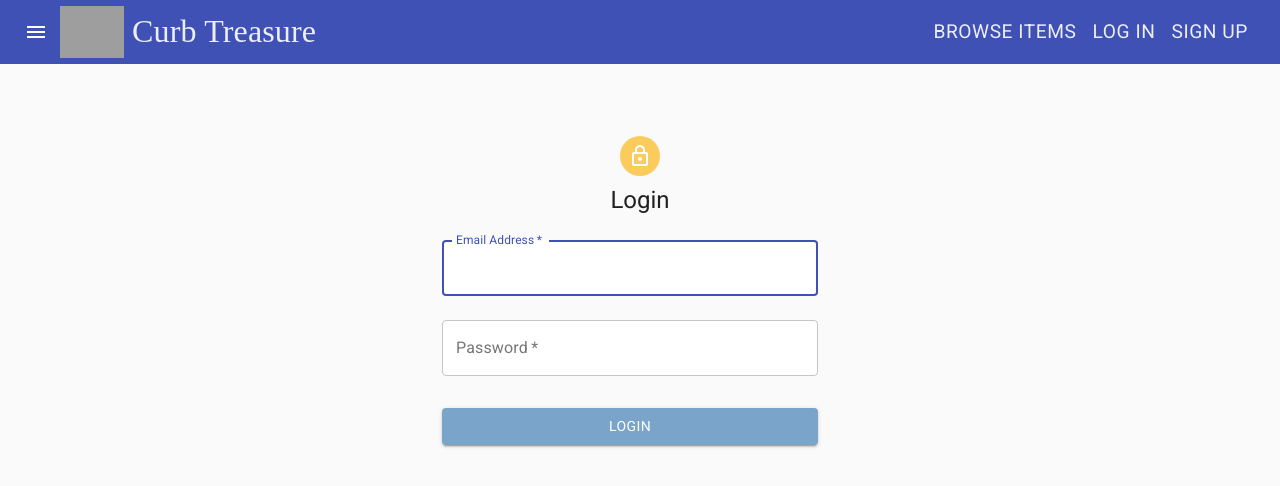
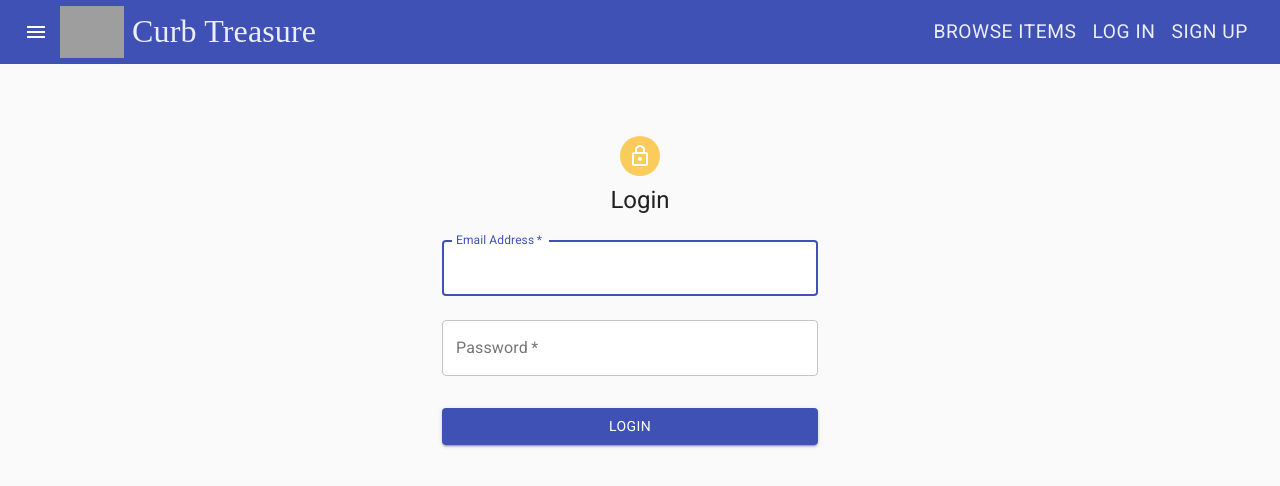
Before and after one commit to kathleenconnaghan/CurbTreasure, a React app: page /login in a window 1280 px wide. Shown: the top 486 px of the page. Built offline with nearby package versions, Linux system fonts and the light colour scheme; no server answers; grey boxes are pictures that could not be loaded; a web font is replaced by a local one.

Commit message:
consistency in styles, new npm run command

```diff
--- a/client/components/AuthForm.js
+++ b/client/components/AuthForm.js
@@ -79,7 +79,8 @@ const AuthForm = props => {
             type="submit"
             fullWidth
             variant="contained"
-            style={{backgroundColor: '#7ba4ca', color: '#FFFFFF'}}
+            color="primary"
+            style={{color: '#FFFFFF'}}
             className={classes.submit}
           >
             {displayName}
--- a/package.json
+++ b/package.json
@@ -7,7 +7,7 @@
     "build": "webpack",
     "build:dev": "npm run build -- --watch --mode=development",
     "seed": "node script/seed.js",
-    "start": "npm run build && node server",
+    "start": "npm run build && npm run start-server",
     "start:dev": "npm run build:dev & npm run start-server",
     "start:dev:logger": "LOGGING=true npm run start:dev",
     "start:dev:seed": "SEED=true npm run start:dev",
```
